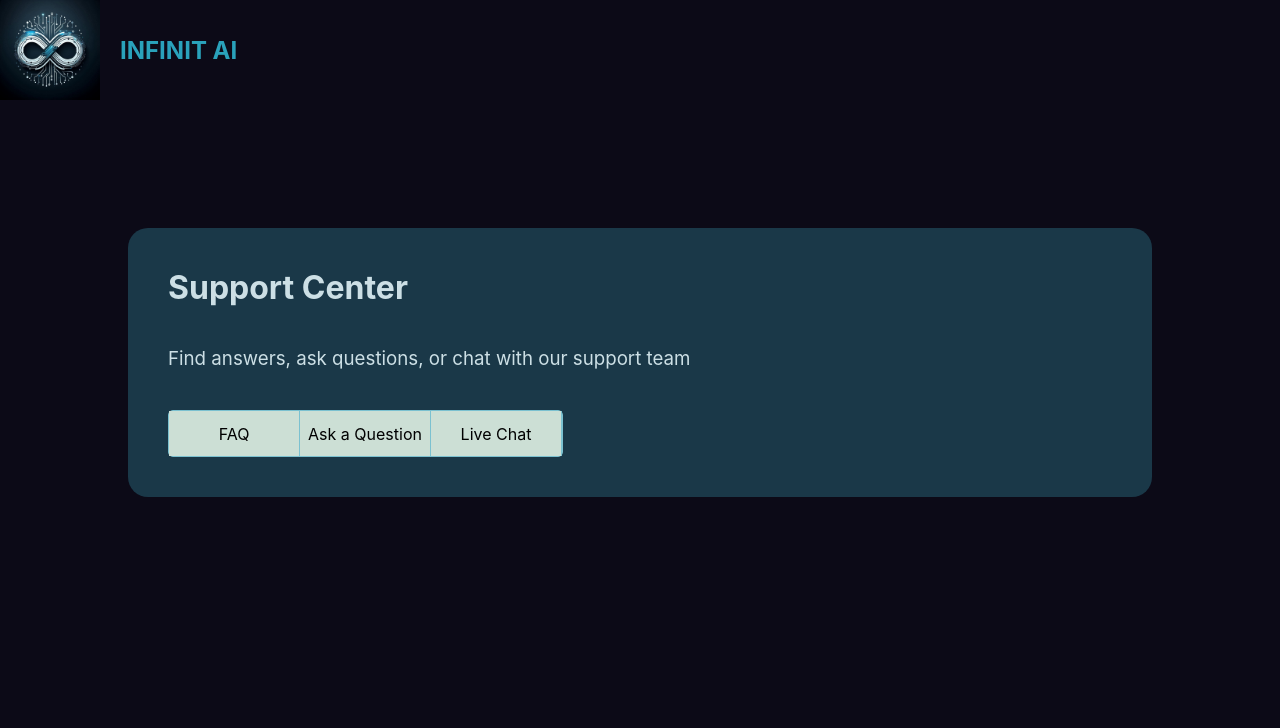
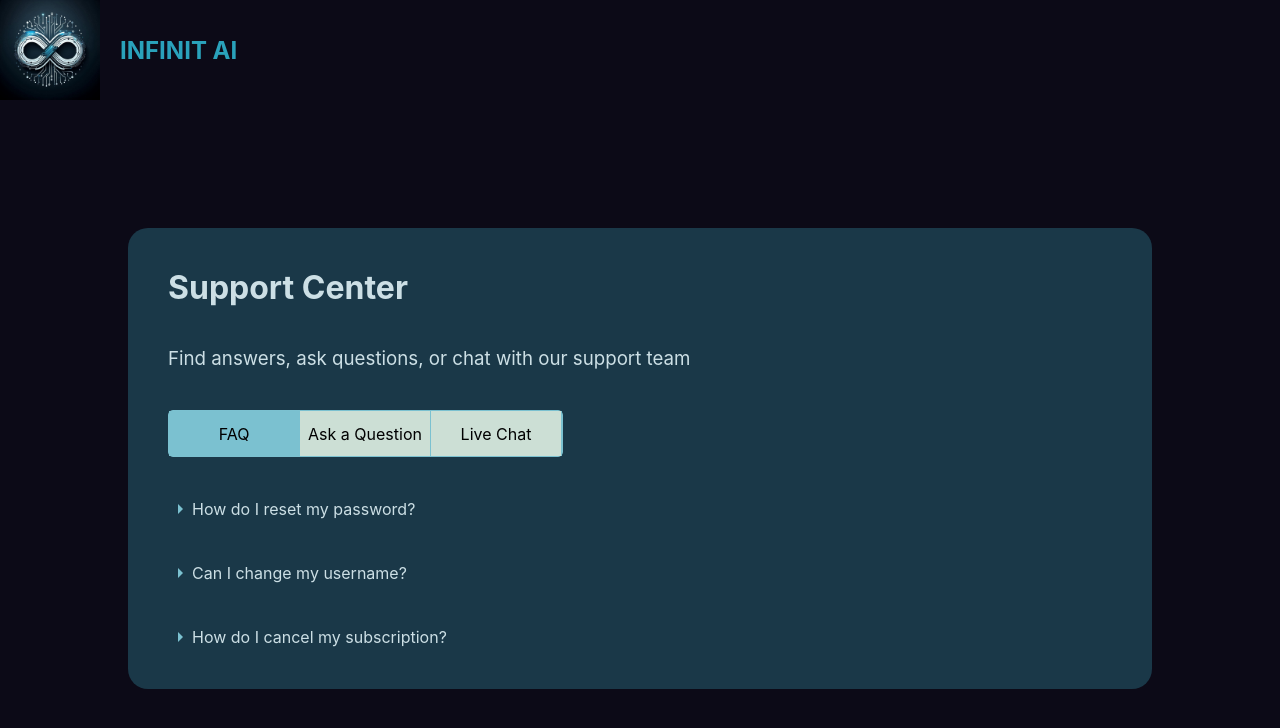
Before and after one commit to Fateme-Khalaj/InfinitAI-frontend, a React (Create React App) app: page /support in a window 1280 px wide. Shown: the top 728 px of the page. Built offline with nearby package versions, Linux system fonts and the light colour scheme.

Commit message:
support center-FAQ

```diff
--- a/src/assets/icons/index.jsx
+++ b/src/assets/icons/index.jsx
@@ -1,6 +1,11 @@
 import Logo from "./Logo.png";
+import arrowDown from "./arrowDown.svg";
+import arrowRight from "./arrowRight.svg";
 
-const icon = {
-    Logo
-}
-export default icon;
+const icons = {
+  Logo,
+  arrowDown,
+  arrowRight,
+};
+
+export default icons;
--- a/src/pages/Support/Components/AskQuestion.tsx
+++ b/src/pages/Support/Components/AskQuestion.tsx
@@ -1,5 +1,7 @@
-export const AskQuestion: React.FC = () => (
+import React from "react";
+const AskQuestion: React.FC = () => (
   <div style={{ color: "#CCDFE5", margin: "40px" }}>
     Ask your question here!
   </div>
 );
+export default AskQuestion;
--- a/src/pages/Support/Components/FAQ.tsx
+++ b/src/pages/Support/Components/FAQ.tsx
@@ -1,5 +1,39 @@
-export const FAQ: React.FC = () => (
-  <div style={{ color: "#CCDFE5", margin: "40px" }}>
-    This is the FAQ section.
-  </div>
+import React from "react";
+import icons from "src/assets/icons";
+
+const FAQ: React.FC = () => (
+  <>
+    <div
+      style={{
+        color: "#CCDFE5",
+        margin: "40px",
+        display: "flex",
+        alignItems: "center",
+      }}
+    >
+      <img src={icons.arrowRight} /> How do I reset my password?
+    </div>
+    <div
+      style={{
+        color: "#CCDFE5",
+        margin: "40px",
+        display: "flex",
+        alignItems: "center",
+      }}
+    >
+      <img src={icons.arrowRight} />Can I change my username?
+    </div>
+    <div
+      style={{
+        color: "#CCDFE5",
+        margin: "40px",
+        display: "flex",
+        alignItems: "center",
+      }}
+    >
+      <img src={icons.arrowRight} />How do I cancel my subscription?
+    </div>
+  </>
 );
+
+export default FAQ;
--- a/src/pages/Support/Components/LiveChat.tsx
+++ b/src/pages/Support/Components/LiveChat.tsx
@@ -1,5 +1,7 @@
-export const LiveChat: React.FC = () => (
+import React from "react";
+const LiveChat: React.FC = () => (
   <div style={{ color: "#CCDFE5", margin: "40px" }}>
     Start a live chat with support.
   </div>
 );
+export default LiveChat;
--- a/src/pages/Support/Support.tsx
+++ b/src/pages/Support/Support.tsx
@@ -1,12 +1,19 @@
-import React, { useState } from "react";
-import { ItemContainer, ItemSelectContainer, SupportCenterContainer } from "./style";
-import { FAQ } from "./Components/FAQ";
-import { AskQuestion } from "./Components/AskQuestion";
-import { LiveChat } from "./Components/LiveChat";
-
+import React, { useEffect, useState } from "react";
+import {
+  ItemContainer,
+  ItemSelectContainer,
+  SupportCenterContainer,
+} from "./style";
+import FAQ from "./Components/FAQ";
+import AskQuestion from "./Components/AskQuestion";
+import LiveChat from "./Components/LiveChat";
 
 const Support: React.FC = () => {
   const [activeIndex, setActiveIndex] = useState<number | null>(null);
+
+  useEffect(() => {
+    setActiveIndex(0);
+  }, []);
 
   const handleItemClick = (index: number) => {
     setActiveIndex(index);
```
Also changed, not shown: src/assets/icons/arrowDown.svg (added), src/assets/icons/arrowRight.svg (added).
